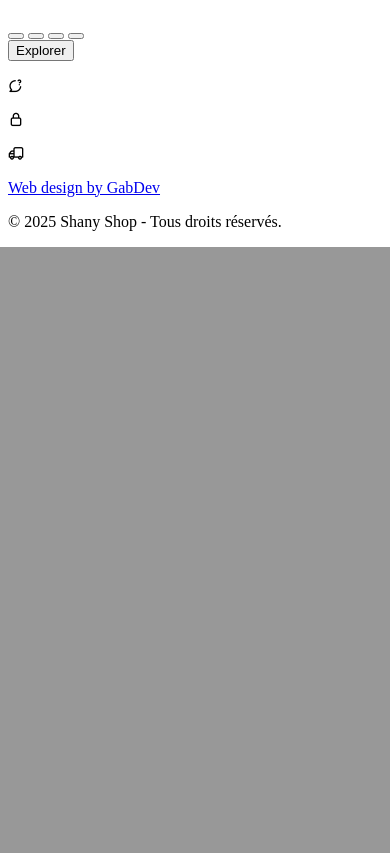
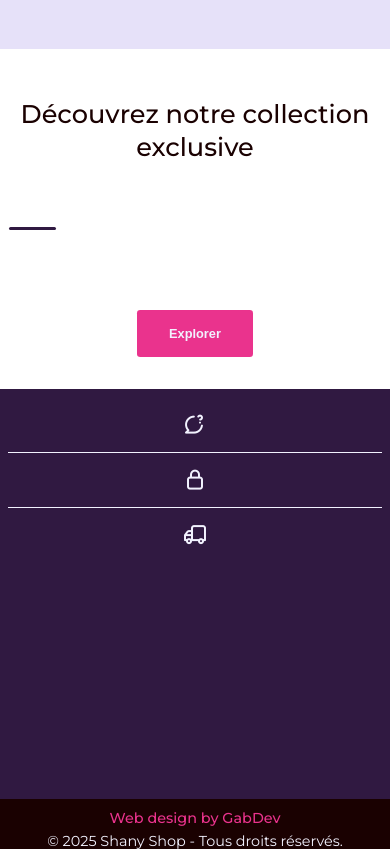
Before and after one commit to Gabnoub/shany_shop, a PHP site: page /Shanyshop/ in a window 390 px wide. Shown: the part 2692-3545 px from the top of the page. Before the commit the page ends 2939 px from the top, so only its background shows below. Run offline with PHP 8.4, Linux system fonts and the light colour scheme; data that the repository does not hold is empty.

Commit message:
version 2.1

```diff
--- a/CSS/style.css
+++ b/CSS/style.css
@@ -4,9 +4,9 @@
 /* --color-primary: rgb(82, 7, 56); */
 
 :root{
-    --color-primary: rgb(82, 7, 56);
-    --color-primary-light: rgb(82, 7, 56);
-    --color-primary-variant: #743f2a;
+    --color-primary: #301941;
+    --color-primary-light: #EA338D;
+    --color-primary-variant: #E6E1F9;
     --color-red: #da0f3f;
     --color-red-light: hsl(346, 87%, 46%, 15%);
     --color-green: #00c476;
@@ -912,13 +912,13 @@
     font-size: 1.1rem;
     border-radius: 0.3rem;
     margin-top: 2rem;
-    background: var(--color-black);
+    background: var(--color-primary-light);
     padding: 1rem 2rem;
     cursor: pointer;
 }
 .open__product:hover{
-    background-color: var(--color-green);
-    color: var(--color-bg);
+    background-color: var(--color-primary);
+    color: var(--color-white);
 }
 /*=====================================================================================================================
 ==================================== Info Section ===================================================================
@@ -951,14 +951,14 @@
     display: flex;
     justify-content: space-between;
     align-items: center;
-    padding: 0rem 1rem;
+    padding: 0.5rem 1rem;
     /* height: 34px; */
     text-decoration: solid 2px;
     text-underline-offset: 0px;
 }
 .footer a{
-    color: var(--color-primary-light);
-    font-weight: 500;
+    color: var(--color-white);
+    /* font-weight: 400; */
 }
 /*=====================================================================================================================
 ==================================== Products Page Style ===================================================================
@@ -1623,18 +1628,10 @@
         transition: all 0.3s ease-in-out;
     }
     .open__product {
-        padding: 0px;
-        color: var(--color-white);
-        font-weight: 700;
-        font-size: 1.1rem;
-        border-radius: 0.3rem;
-        margin-top: 1rem;
-        background: var(--color-black);
+        border-radius: 0.2rem;
         padding: 1rem 2rem;
-    }
-    .open__product:hover{
-        background-color: var(--color-green);
-        color: var(--color-bg);
+        font-weight: 650;
+        font-size: 0.8rem;
     }
     .product-container{
         gap: 15px;
--- a/JS/script.js
+++ b/JS/script.js
@@ -216,8 +216,16 @@
     }
   }
 
-  qtyCounter.textContent = totalItems;
-  qtyCounter_new.textContent = totalItems;
+  if (totalItems === 0) {
+    qtyCounter.style.display = "none";
+    qtyCounter_new.style.display = "none";
+  } else {
+    qtyCounter.textContent = totalItems;
+    qtyCounter_new.textContent = totalItems;
+    qtyCounter.style.display = "block";
+    qtyCounter_new.style.display = "block";
+  }
+
 
   // Buttons registrieren
   document.querySelectorAll(".qty-plus").forEach(btn =>
--- a/config/constants.php
+++ b/config/constants.php
@@ -1,15 +1,15 @@
 <?php
-// define ('ROOT_URL', 'http://localhost/Shanyshop/');
-// define ('DB_HOST', 'localhost');
-// define ('DB_USER', 'Shany');
-// define ('DB_PASS', 'Admin1234');
-// define ('DB_NAME', 'shany-shop');
+define ('ROOT_URL', 'http://localhost/Shanyshop/');
+define ('DB_HOST', 'localhost');
+define ('DB_USER', 'Shany');
+define ('DB_PASS', 'Admin1234');
+define ('DB_NAME', 'shany-shop');
 
-define ('ROOT_URL', 'creativix.42web.io');
-define ('DB_HOST', 'sql310.infinityfree.com');
-define ('DB_USER', 'if0_38587612');
-define ('DB_PASS', 'dpwy3ei191Y7');
-define ('DB_NAME', 'if0_38587612_shany_shop');
+// define ('ROOT_URL', 'creativix.42web.io');
+// define ('DB_HOST', 'sql310.infinityfree.com');
+// define ('DB_USER', 'if0_38587612');
+// define ('DB_PASS', 'dpwy3ei191Y7');
+// define ('DB_NAME', 'if0_38587612_shany_shop');
 
 $shany_en_stock = ["Oui", "Non"];
 
```
Also changed, not shown: other parts of CSS/style.css (+31 -26 lines).
